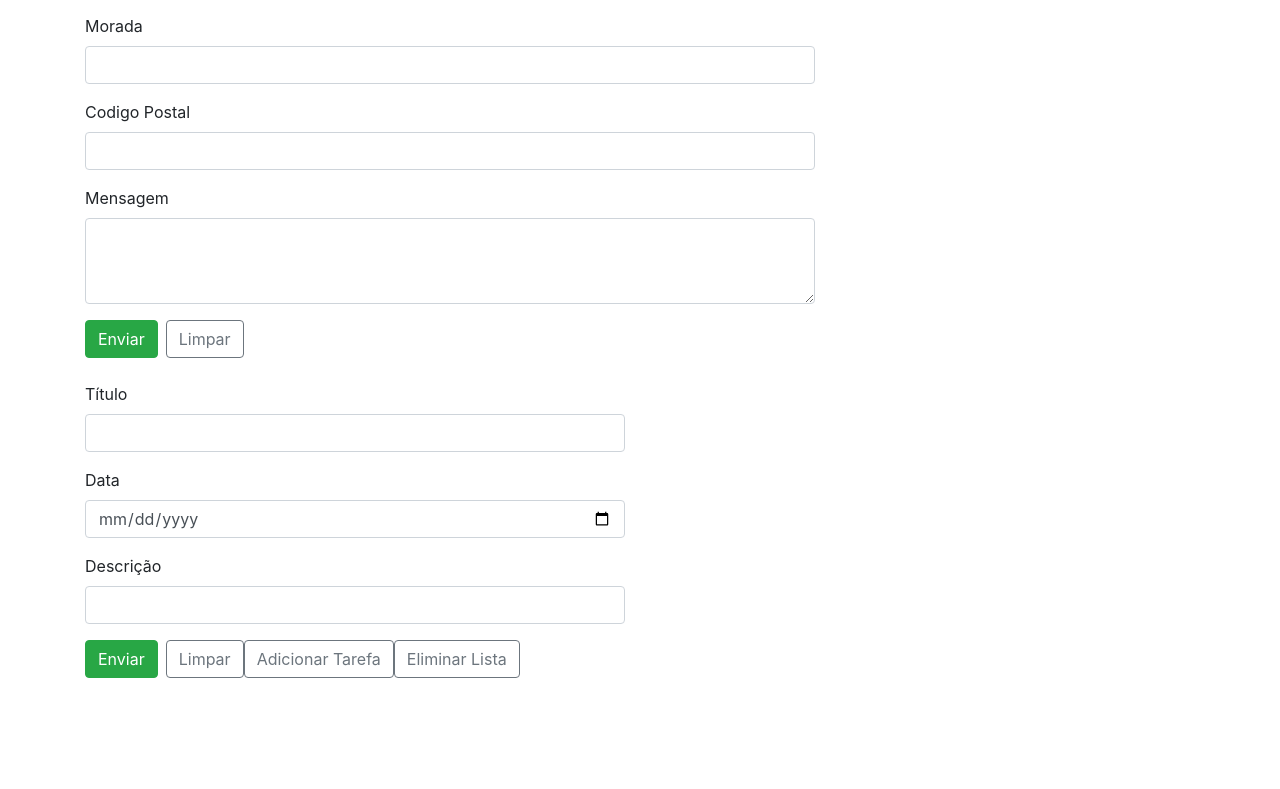
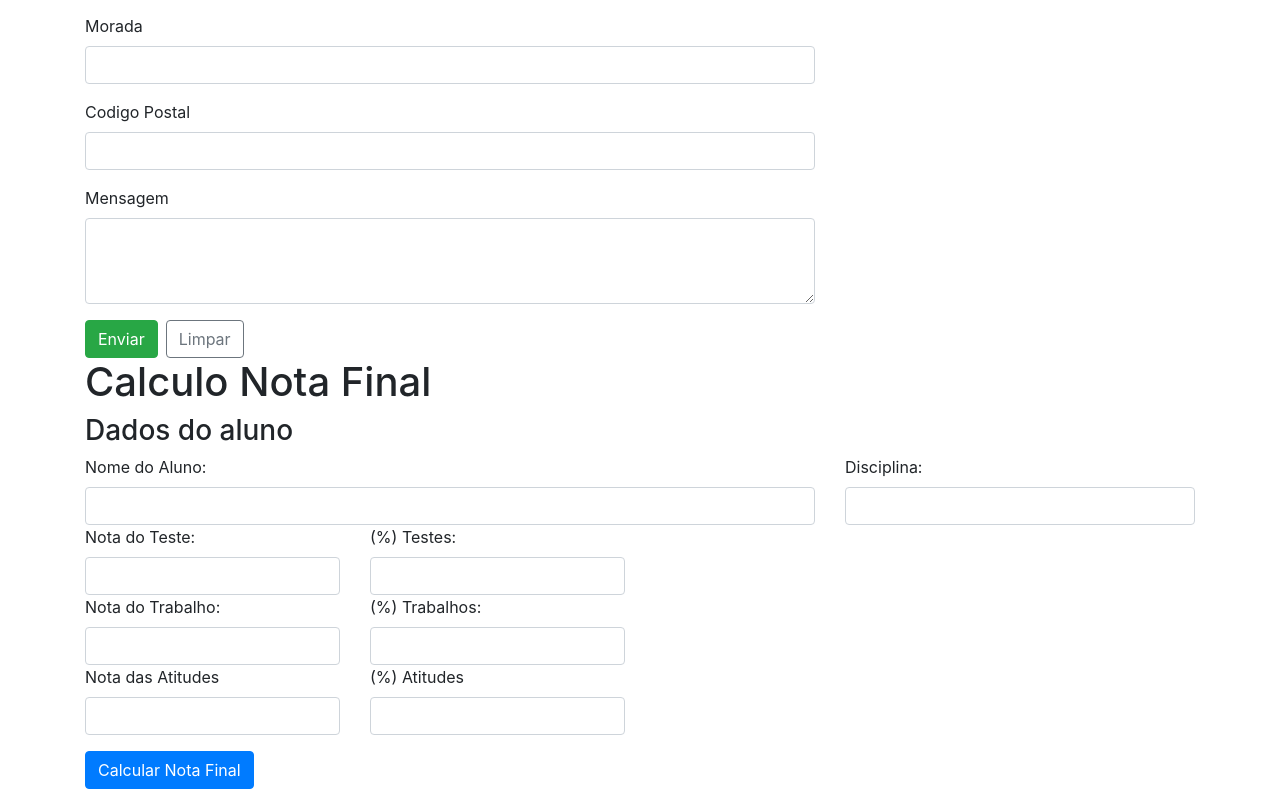
Before and after one commit to a14816-AMR/REACT_APP1, a React (Vite) app: page / in a window 1280 px wide. Shown: the part 1026-1815 px from the top of the page. Before the commit the page ends 1704 px from the top, so only its background shows below. Built offline with nearby package versions, Linux system fonts and the light colour scheme.

Commit message:
Parte 1 - Ex 05 (fazendo)

```diff
--- a/src/App.jsx
+++ b/src/App.jsx
@@ -8,6 +8,7 @@ import Alerta from './Alerta'
 import Formulario from './Formulario'
 import Tarefas from './Tarefas'
 import Contador from './Contador'
+import Notas from './Notas'
 function App() {
   return (
     <div className="container mt-4">
@@ -39,8 +40,8 @@ function App() {
     <h1>Formulário</h1>
     <Formulario/>
 
-    <Tarefas/>
-
+    {/* <Tarefas/> */}
+    <Notas/>
     </div>
   );
 }
--- /dev/null
+++ b/src/Notas.jsx
@@ -0,0 +1,91 @@
+import React, { useState } from 'react';
+
+function Notas() {
+
+
+    function receberDados(e) {
+        const [notaTeste, setNotaTeste] = useState(0);
+        const [percentagemTeste, setPercentagemTeste] = useState(0);
+        const [notaTrabalho, setNotaTrabalho] = useState(0);
+        const [percentagemTrabalho, setPercentagemTrabalho] = useState(0);
+        const [notaAtitudes, setNotaAtitudes] = useState(0);
+        const [percentagemAtitudes, setPercentagemAtitudes] = useState(0);
+
+    }
+    function calcularNotaFinal(e) {
+        e.preventDefault(); // impede o recarregamento da página
+        // Aqui irias buscar os valores dos campos do formulário, calcular a nota final e mostrar o resultado
+        const notaFinal = (notaTeste * percentagemTeste / 100) + (notaTrabalho * percentagemTrabalho / 100) + (notaAtitudes * percentagemAtitudes / 100);
+
+        alert('Nota final calculada: ' + notaFinal.toFixed(2));
+
+    }
+
+
+
+
+    return (
+        <div>
+            <h1>Calculo Nota Final</h1>
+            <h3>Dados do aluno</h3>
+            <form>
+
+                {/* Primeira linha */}
+                <div class="row g-3">
+                    <div className="col-md-8">
+                        <label>Nome do Aluno:</label>
+                        <input type="text" className="form-control md-8"/>
+                    </div>
+                    <div className="col-md-4">
+                        <label>Disciplina:</label>
+                        <input type="text" className="form-control" />
+                    </div>
+                </div>
+
+                {/* Segunda linha */}
+                <div class="row g-3">
+                    <div className="col-md-3">
+                        <label>Nota do Teste:</label>
+                        <input type="number" className="form-control" min="0" max="20" onChange={receberDados.setNotaTeste} />
+                    </div>
+                    <div className="col-md-3">
+                        <label>(%) Testes:</label>
+                        <input type="number" className="form-control" min="0" max="100" onChange={receberDados.setPercentagemTeste} />
+                    </div>
+                </div>
+
+
+                {/* terceira linha */}
+                <div class="row g-3">
+                    <div className="col-md-3">
+                        <label>Nota do Trabalho:</label>
+                        <input type="number" className="form-control" min="0" max="20" onChange={receberDados.setNotaTrabalho} />
+                    </div>
+                    <div className="col-md-3">
+                        <label>(%) Trabalhos:</label>
+                        <input type="number" className="form-control" min="0" max="100" onChange={receberDados.setPercentagemTrabalho} />
+                    </div>
+                </div>
+
+                {/* Quarta linha */}
+                <div class="row g-3">
+                    <div className="col-md-3">
+                        <label>Nota das Atitudes</label>
+                        <input type="number" className="form-control" min="0" max="20" onChange={receberDados.setNotaAtitudes} />
+                    </div>
+                    <div className="col-md-3">
+                        <label>(%) Atitudes</label>
+                        <input type="number" className="form-control" min="0" max="100" onChange={receberDados.setPercentagemAtitudes} />
+                    </div>
+                </div>
+
+                <button type="submit" className="btn btn-primary mt-3" onClick={calcularNotaFinal}>
+                    Calcular Nota Final
+                </button>
+
+            </form>
+        </div>
+    );
+}
+
+export default Notas;
```
Also changed, not shown: src/App copy.jsx (added, +15 -0 lines).
